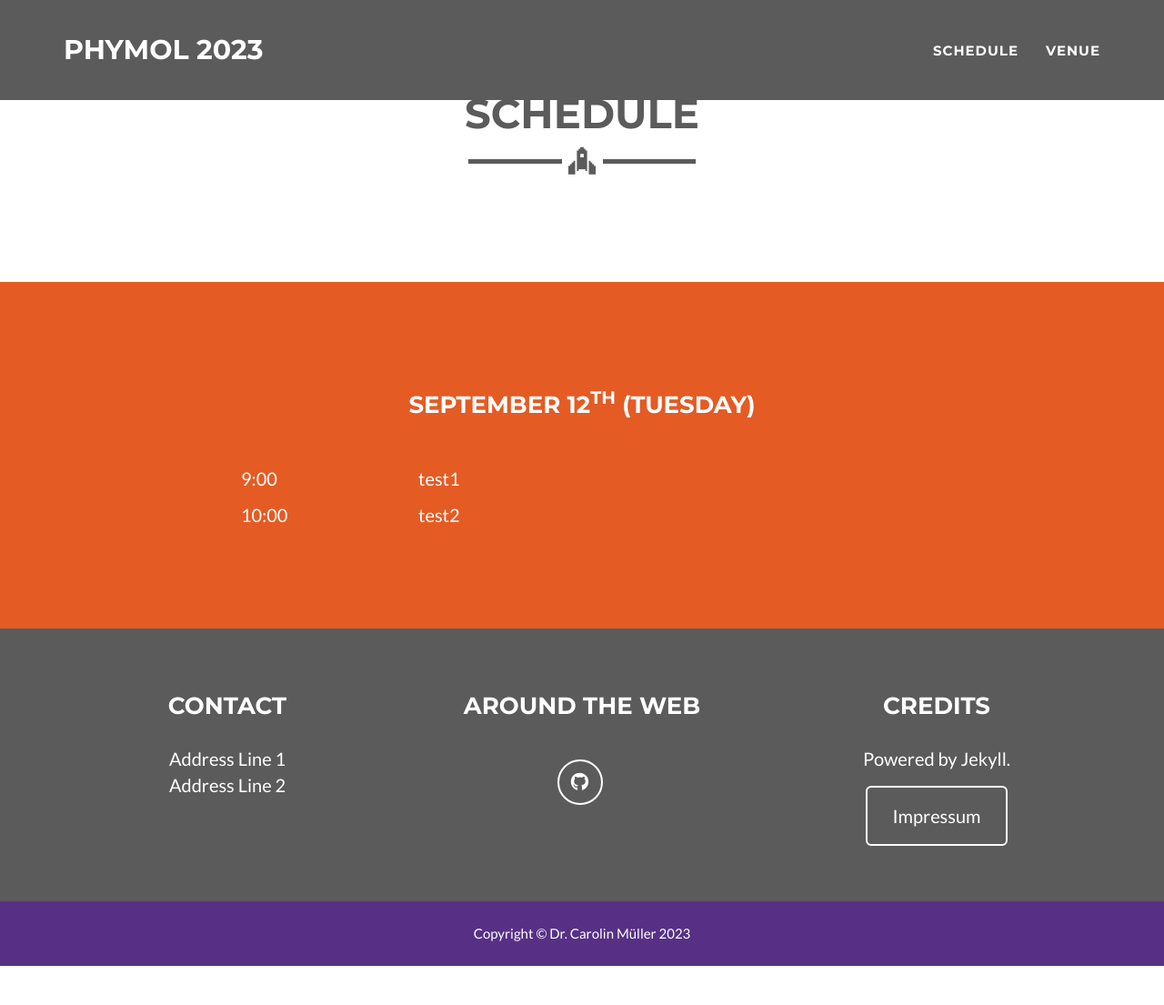
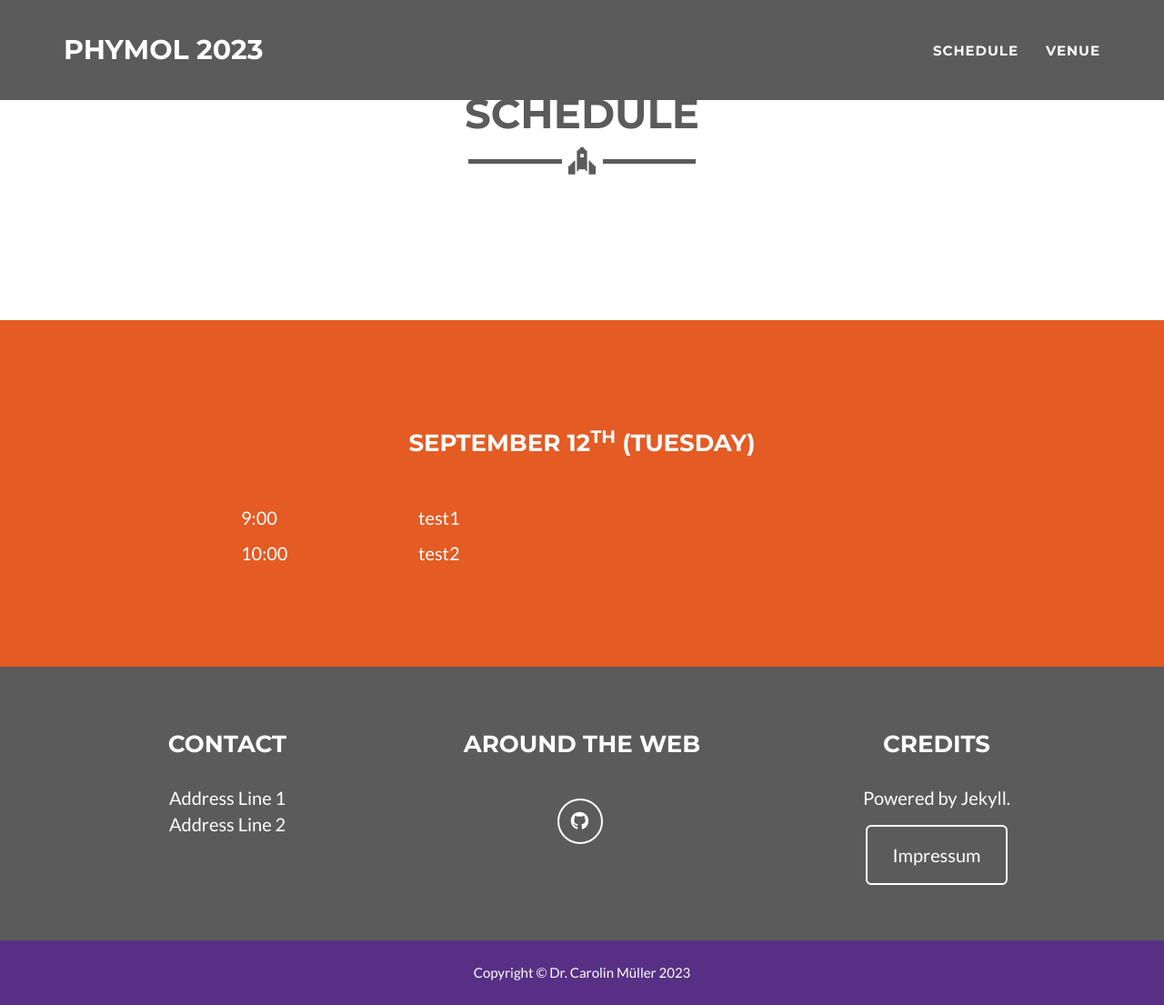
Before and after one commit to phymol/phymol.github.io, a Jekyll site: the page built from schedule.html, in a window 1280 px wide and 1105 px high. Shown: the whole window at 91% size. Built offline with Jekyll 4.4.1, drawn with Linux system fonts in a browser that asks for light colours.

Commit message:
Update schedule_style.html

```diff
--- a/_includes/schedule_style.html
+++ b/_includes/schedule_style.html
@@ -1,10 +1,11 @@
 <!-- Header -->
-<section id="news">
+<section id="portfolio">
   <div class="container">
     <div class="row">
       <div class="col-lg-12 text-center">
         <h2>Schedule</h2>
         <hr class="star-primary">
+        <br><br>
       </div>
     </div>
   </div>
```
